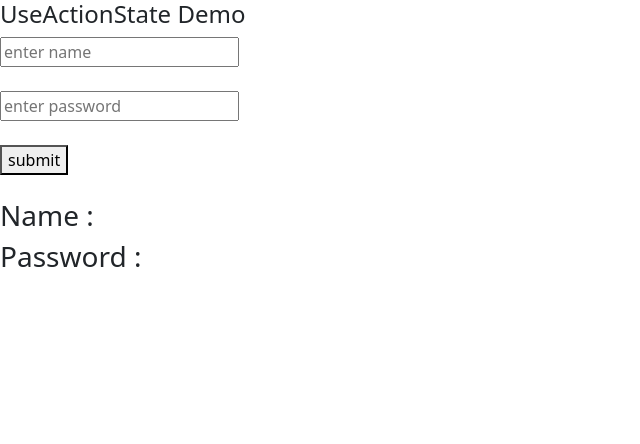
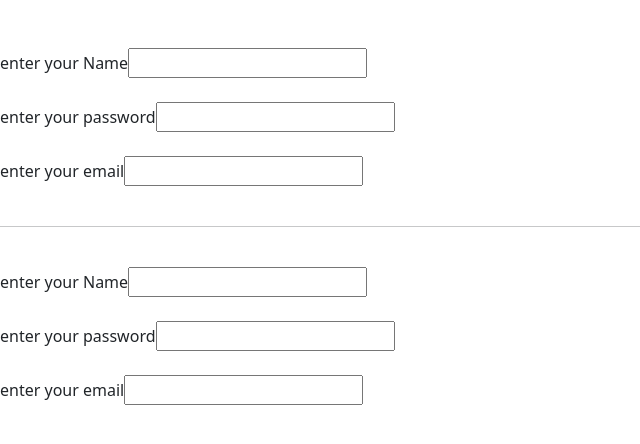
Before and after one commit to Namrata725/reactJsLearning, a React (Vite) app: page / in a window 1280 px wide. Shown: the top 444 px of the page, without its empty margins (0-640 px from the left). Built offline with nearby package versions, Linux system fonts and the light colour scheme.

Commit message:
docs + demo code for  useId state

```diff
--- a/src/App.jsx
+++ b/src/App.jsx
@@ -36,6 +36,7 @@ import UpdatingObjInState from "./UpdatingObjInState";
 
 import ArrayUpdateDemo from "./ArrayUpdateDemo";
 import UseActionStateDemo from "./UseActionStateDemo";
+import UseIDDemo from "./UseIDDemo";
 
 function App() {
   return (
@@ -112,7 +113,8 @@ function App() {
       {/* <UpdatingObjInState /> */}
 
       {/* <ArrayUpdateDemo /> */}
-      <UseActionStateDemo />
+      {/* <UseActionStateDemo /> */}
+      <UseIDDemo />
     </div>
   );
 }
--- /dev/null
+++ b/src/UseIDDemo.jsx
@@ -0,0 +1,37 @@
+import { useId } from "react";
+function UseIDDemo() {
+  return (
+    <div>
+      <br />
+      <br />
+      <UserForm />
+      <br />
+      <hr />
+      <br />
+      <UserForm />
+    </div>
+  );
+}
+
+function UserForm() {
+  const user = useId();
+
+  return (
+    <div>
+      <form action="">
+        <label htmlFor={user + "name"}>enter your Name</label>
+        <input type="text" id={user + "name"} />
+        <br />
+        <br />
+        <label htmlFor={user + "password"}>enter your password</label>
+        <input type="text" id={user + "password"} />
+        <br />
+        <br />
+        <label htmlFor={user + "email"}>enter your email</label>
+        <input type="text" id={user + "email"} />
+      </form>
+    </div>
+  );
+}
+
+export default UseIDDemo;
```
Also changed, not shown: 1 other file (tests, documents, lock files or other folders).
